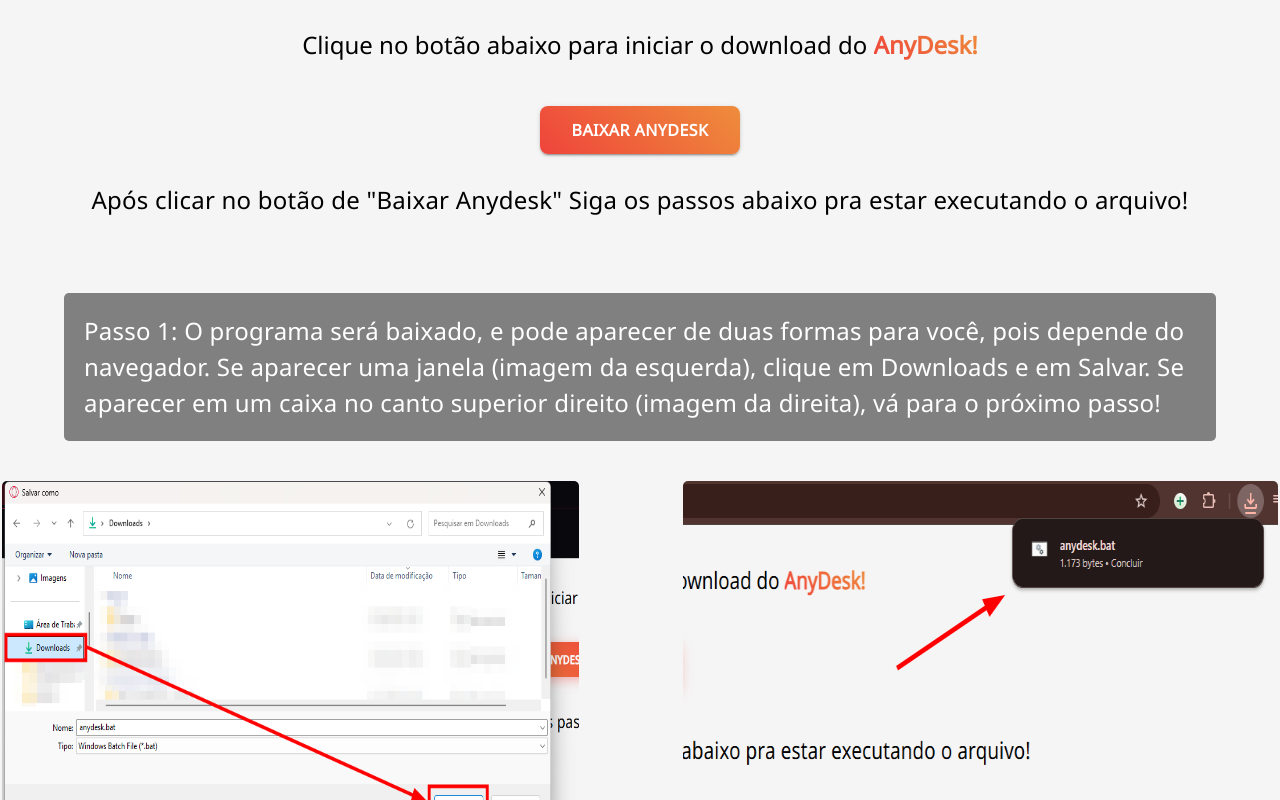
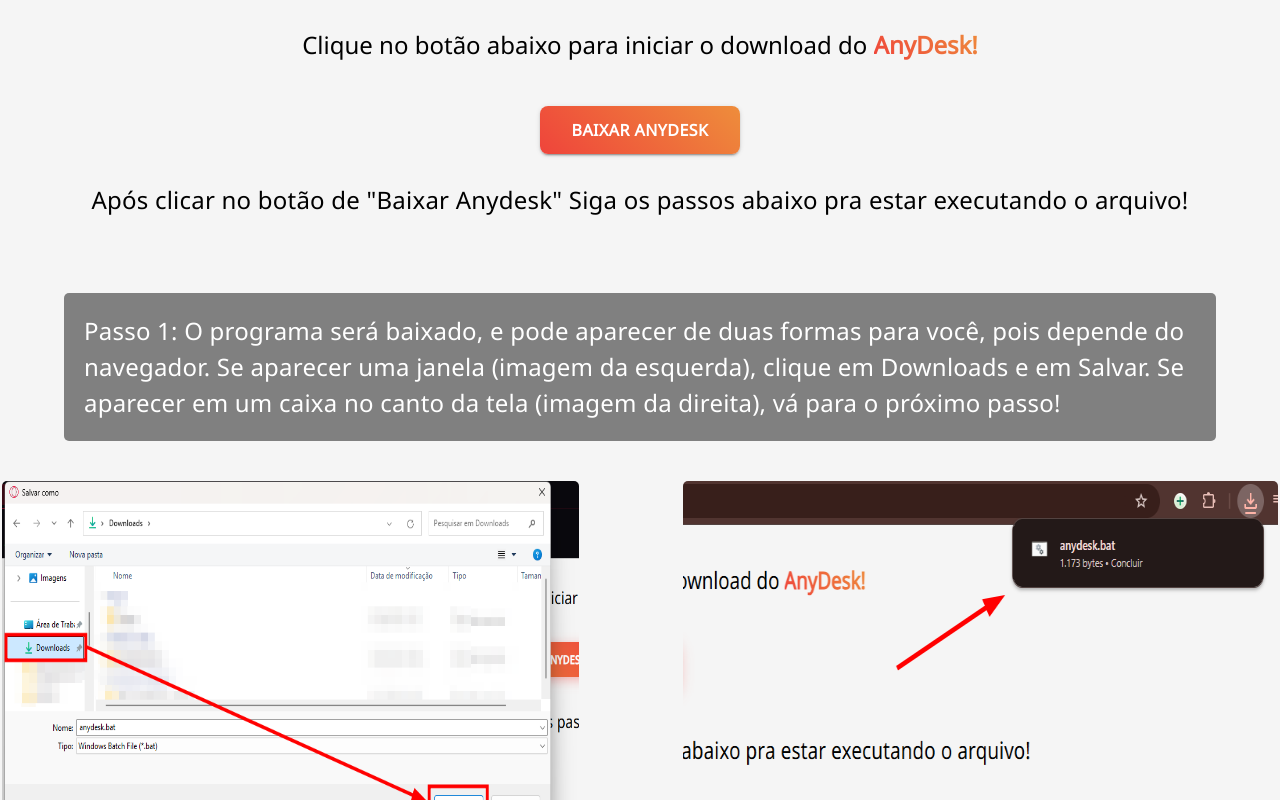
Before and after one commit to vinibmoraes/anydesk-downloader, a React (Create React App) app: page / in a window 1280 px wide. Shown: the top 800 px of the page. Built offline with nearby package versions, Linux system fonts and the light colour scheme.

Commit message:
Ajuste de instrução no passo 1.

```diff
--- a/src/pages/home/index.tsx
+++ b/src/pages/home/index.tsx
@@ -63,7 +63,7 @@
           width: "100%",
         }}
       >
-        <StepText text="Passo 1: O programa será baixado, e pode aparecer de duas formas para você, pois depende do navegador. Se aparecer uma janela (imagem da esquerda), clique em Downloads e em Salvar. Se aparecer em um caixa no canto superior direito (imagem da direita), vá para o próximo passo!" />
+        <StepText text="Passo 1: O programa será baixado, e pode aparecer de duas formas para você, pois depende do navegador. Se aparecer uma janela (imagem da esquerda), clique em Downloads e em Salvar. Se aparecer em um caixa no canto da tela (imagem da direita), vá para o próximo passo!" />
       </Box>
       {/* //StepImg1*/}
       <Box
```
